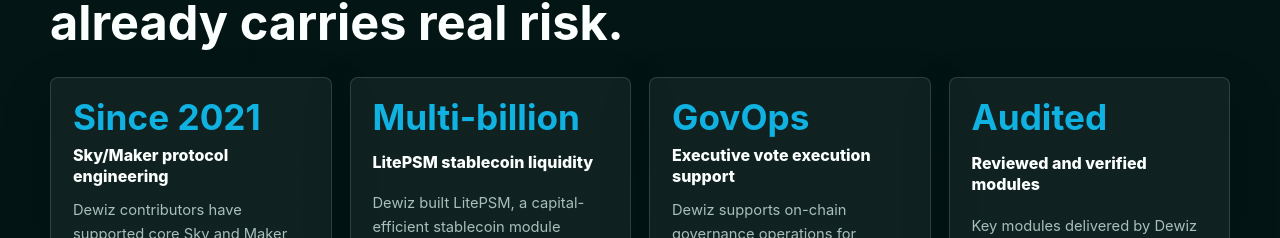
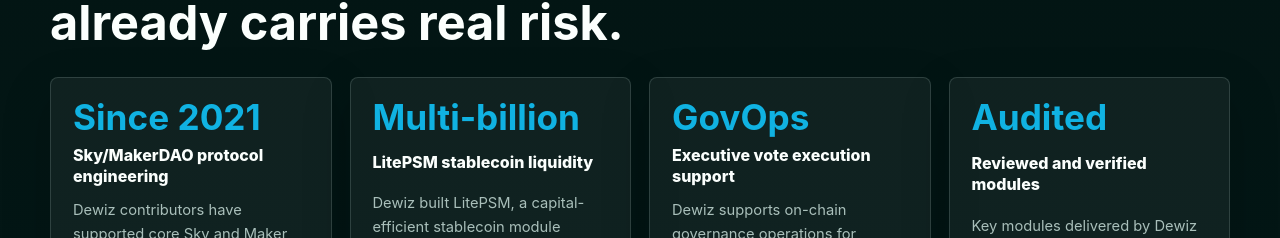
Before and after one commit to dewiz-xyz/dewiz-website, a Next.js app: page / in a window 1280 px wide. Shown: the part 1233-1471 px from the top of the page. Built offline with nearby package versions, Linux system fonts and the light colour scheme.

Commit message:
Update mature Sky MakerDAO metric label

```diff
--- a/data/site.ts
+++ b/data/site.ts
@@ -22,7 +22,7 @@
 export const PROOF_METRICS = [
   {
     value: "Since 2021",
-    label: "Sky/Maker protocol engineering",
+    label: "Sky/MakerDAO protocol engineering",
     description:
       "Dewiz contributors have supported core Sky and Maker protocol work across engineering, integrations, and governance execution.",
   },
```
